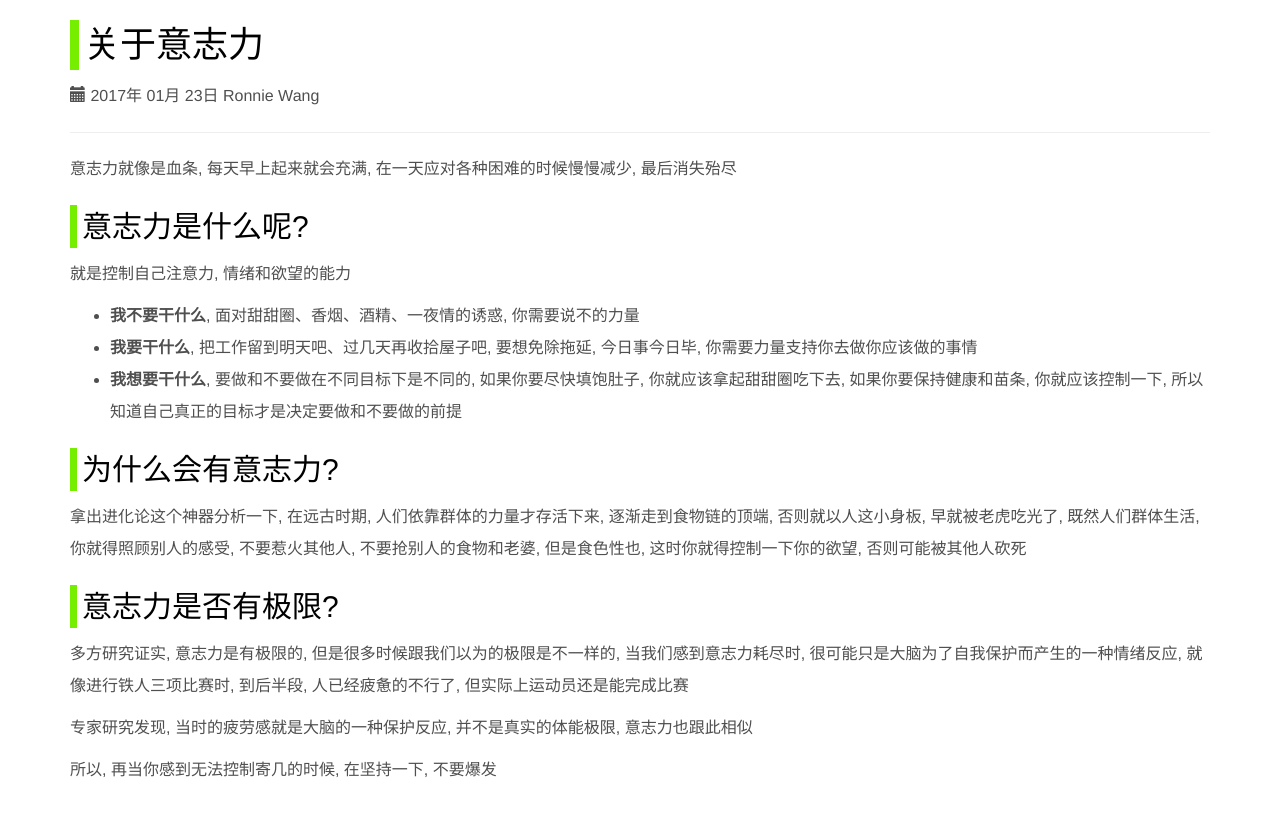
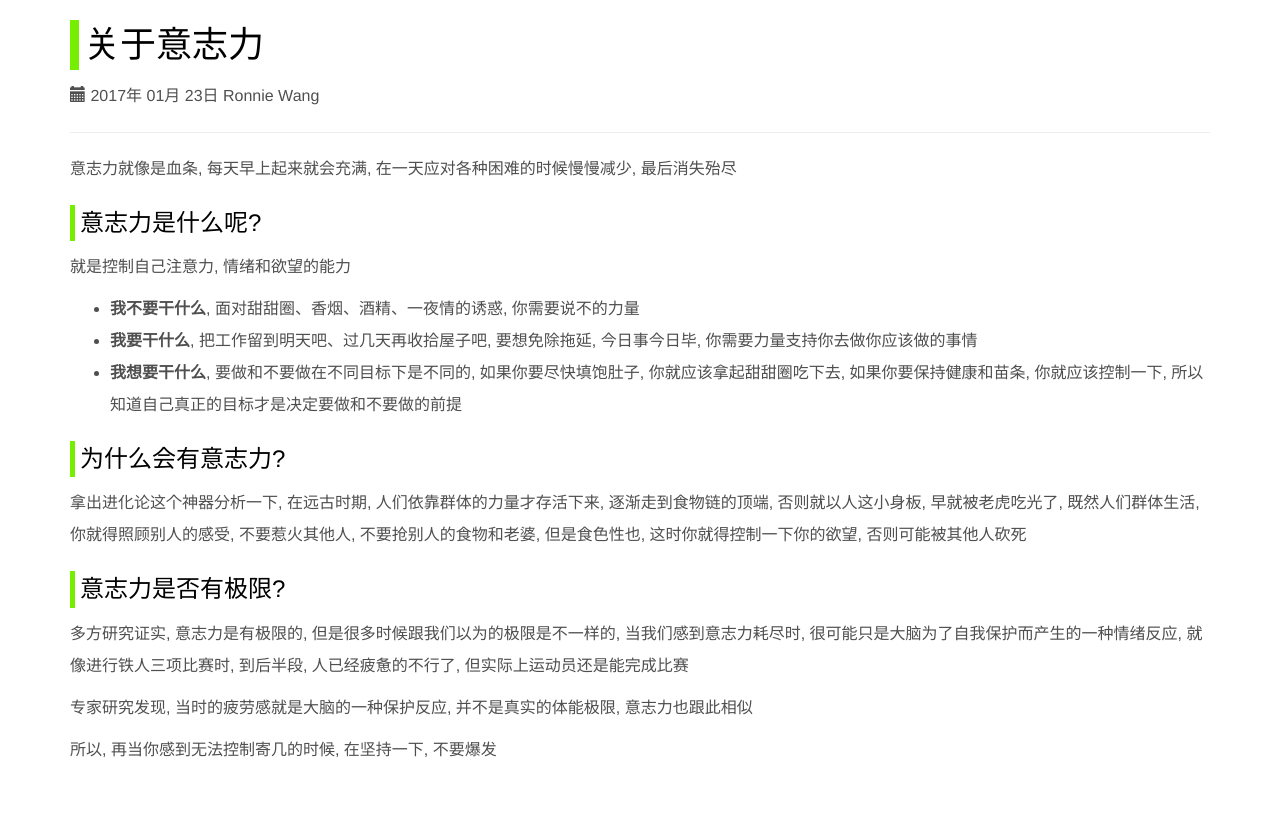
Before and after one commit to ronniewang/ronniewang.github.io, a Jekyll site: the page built from _posts/2017-01-23-about-willpower.md, in a window 1280 px wide. Shown: the top 816 px of the page. Built offline with Jekyll 4.4.1, drawn with Linux system fonts in a browser that asks for light colours.

```diff
--- a/_posts/2017-01-23-about-willpower.md
+++ b/_posts/2017-01-23-about-willpower.md
@@ -7,7 +7,7 @@
 
 意志力就像是血条, 每天早上起来就会充满, 在一天应对各种困难的时候慢慢减少, 最后消失殆尽
 
-## 意志力是什么呢?
+### 意志力是什么呢?
 
 就是控制自己注意力, 情绪和欲望的能力
 
@@ -16,13 +16,13 @@
 * **我想要干什么**, 要做和不要做在不同目标下是不同的, 如果你要尽快填饱肚子, 你就应该拿起甜甜圈吃下去, 如果你要保持健康和苗条, 你就应该控制一下,
 所以知道自己真正的目标才是决定要做和不要做的前提
 
-## 为什么会有意志力?
+### 为什么会有意志力?
 
 拿出进化论这个神器分析一下, 在远古时期, 人们依靠群体的力量才存活下来, 逐渐走到食物链的顶端, 否则就以人这小身板, 早就被老虎吃光了,
 既然人们群体生活, 你就得照顾别人的感受, 不要惹火其他人, 不要抢别人的食物和老婆, 但是食色性也, 这时你就得控制一下你的欲望, 否则可能被其他人砍死
 
 
-## 意志力是否有极限?
+### 意志力是否有极限?
 
 多方研究证实, 意志力是有极限的, 但是很多时候跟我们以为的极限是不一样的, 当我们感到意志力耗尽时, 很可能只是大脑为了自我保护而产生的一种情绪反应,
 就像进行铁人三项比赛时, 到后半段, 人已经疲惫的不行了, 但实际上运动员还是能完成比赛
```
